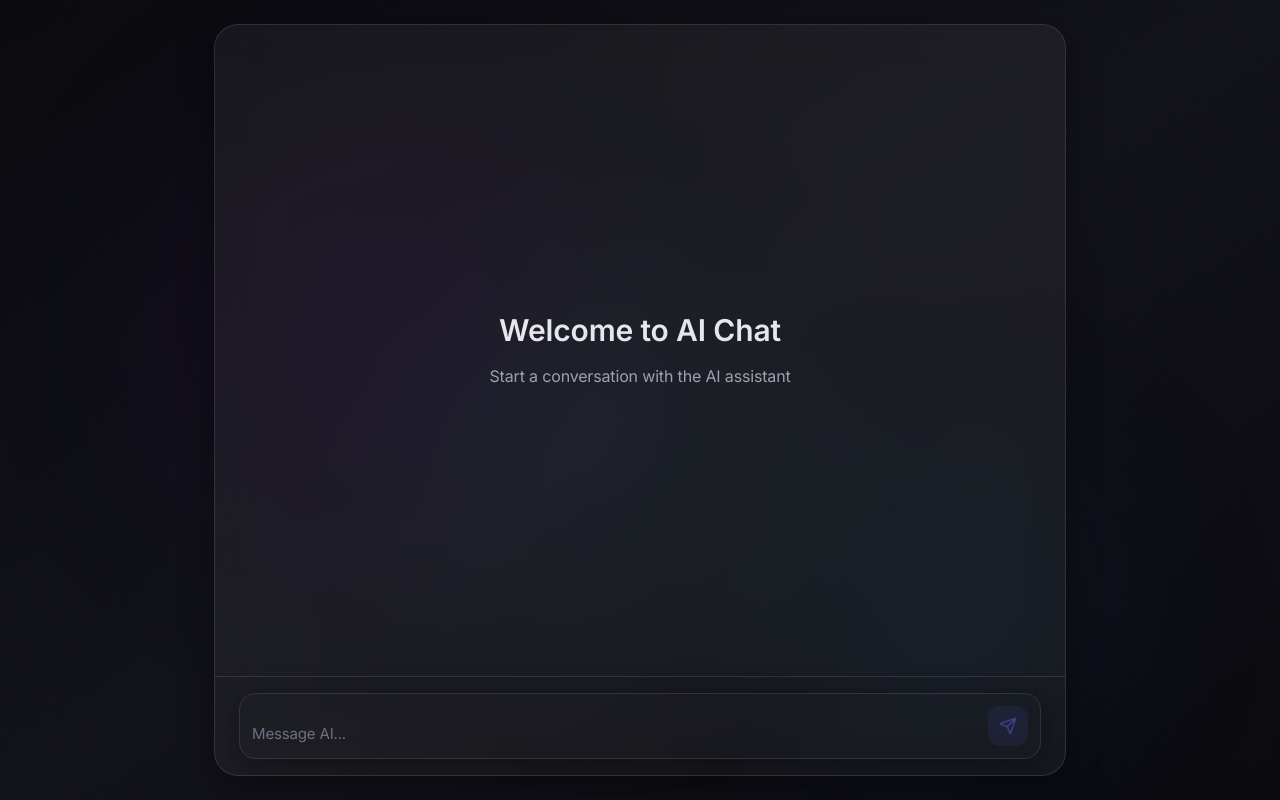
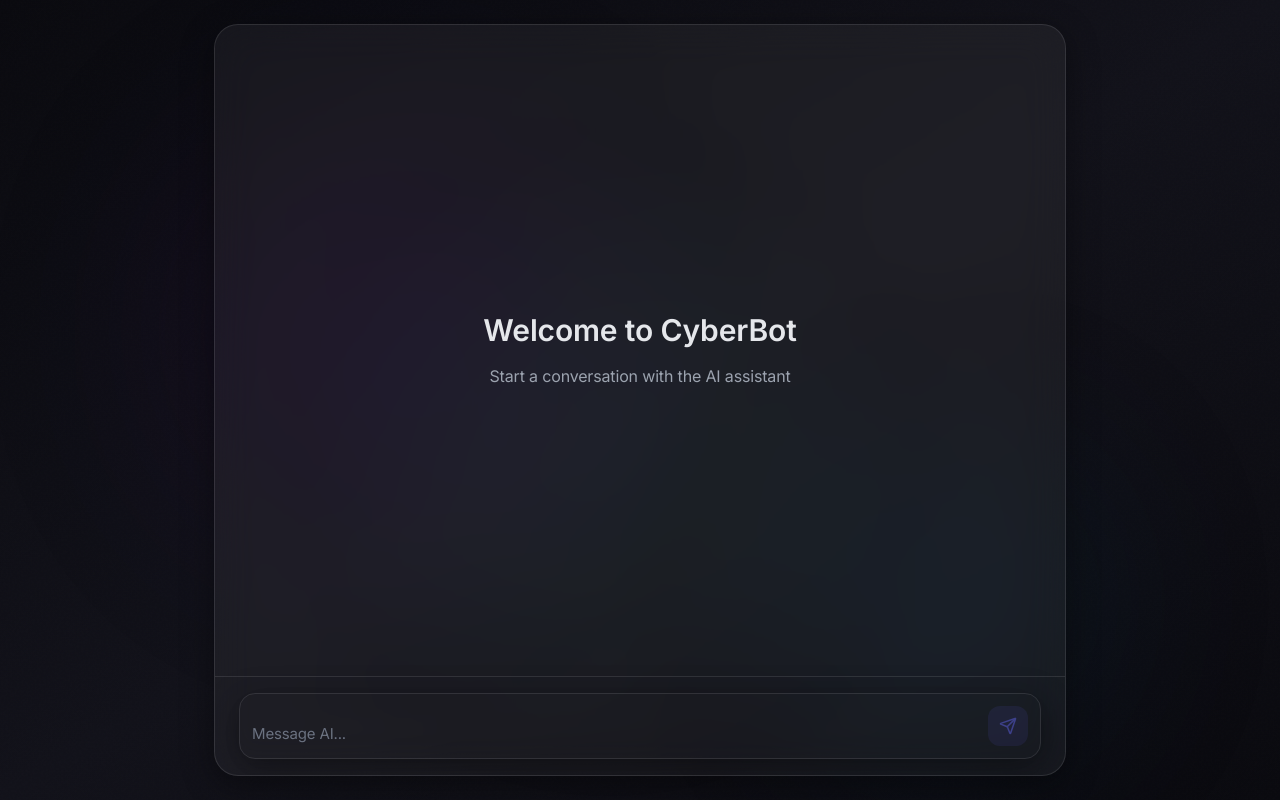
Before and after one commit to itslokeshx/Chat-Bot, a React (Vite) app in the folder client/: page / in a window 1280 px wide. Built offline with nearby package versions, Linux system fonts and the light colour scheme.

Commit message:
feat: Update application name from "AI Chat" to "CyberBot" in welcome and loader components.

```diff
--- a/client/src/components/ChatContainer.jsx
+++ b/client/src/components/ChatContainer.jsx
@@ -17,7 +17,7 @@ const ChatContainer = () => {
                         <div className="flex items-center justify-center h-full">
                             <div className="text-center space-y-4">
                                 <h2 className="text-3xl font-semibold text-text-primary">
-                                    Welcome to AI Chat
+                                    Welcome to CyberBot
                                 </h2>
                                 <p className="text-text-secondary">
                                     Start a conversation with the AI assistant
--- a/client/src/components/Loader.jsx
+++ b/client/src/components/Loader.jsx
@@ -7,7 +7,7 @@ const Loader = ({ type = 'page' }) => {
                 <div className="flex flex-col items-center gap-6">
                     {/* App name/logo */}
                     <h1 className="text-2xl font-semibold text-text-primary tracking-tight">
-                        AI Chat
+                        CyberBot
                     </h1>
 
                     {/* Three-dot typing indicator */}
```
Also changed, not shown: 1 other file (tests, documents, lock files or other folders).
